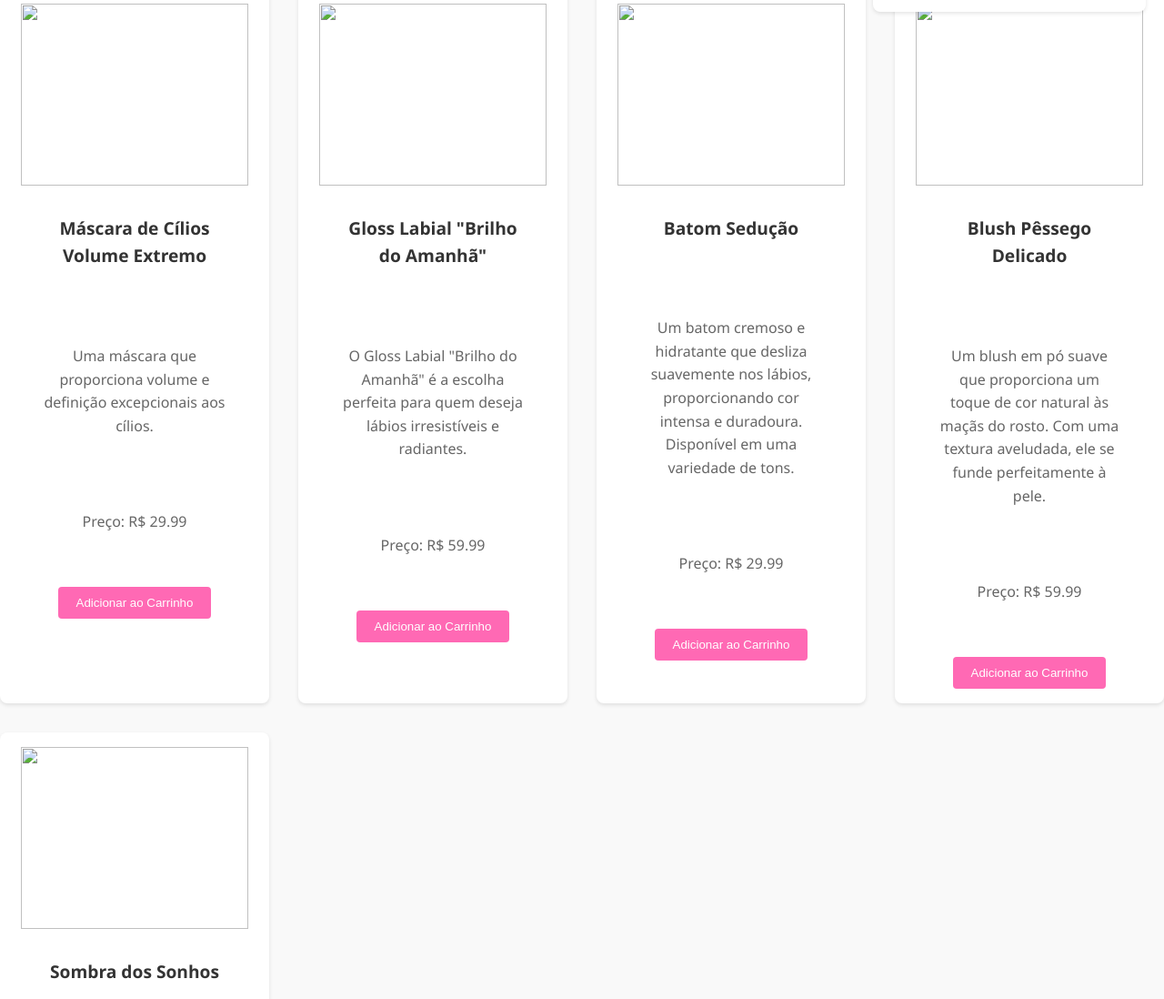
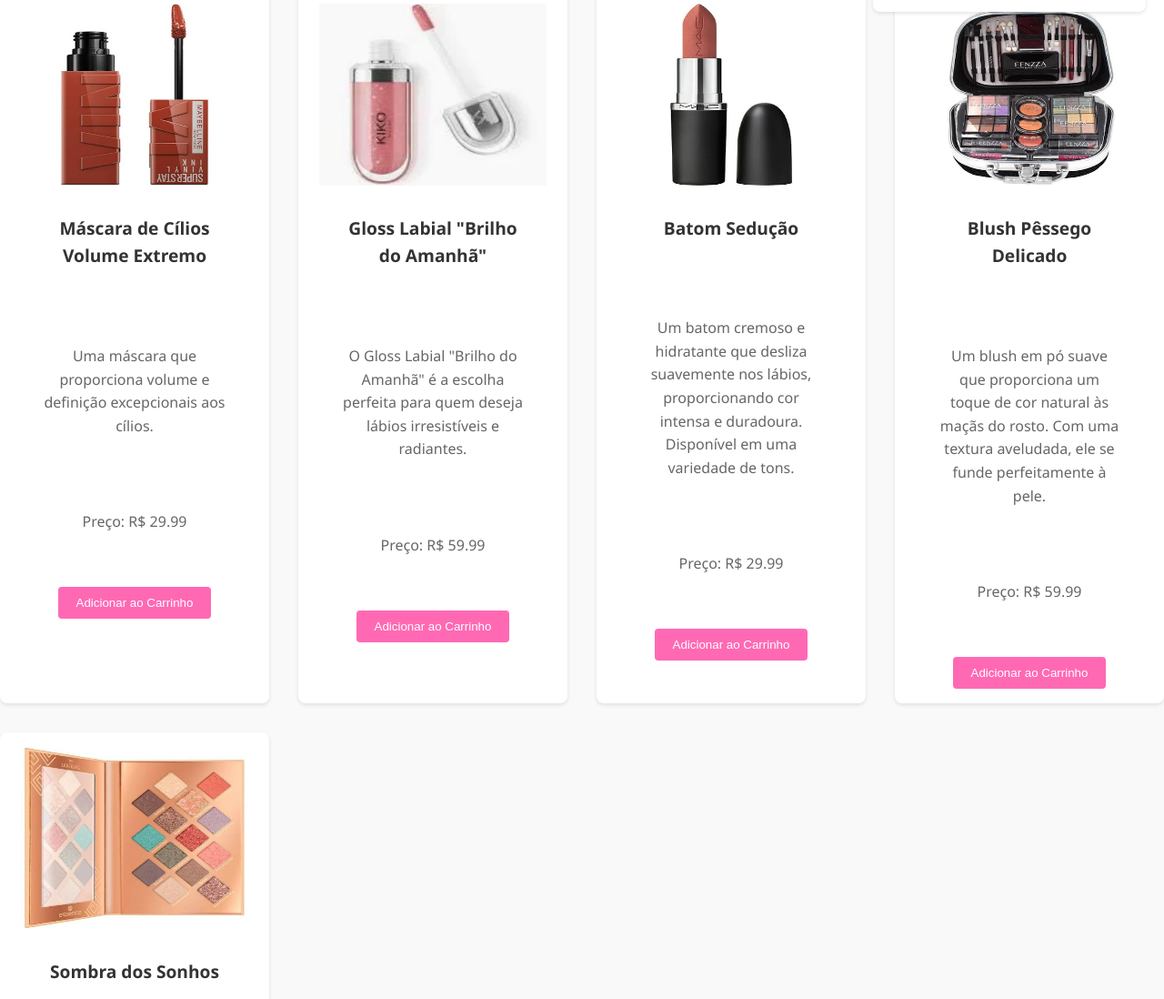
Before and after one commit to danyazevedo/Stilus-Cosmeticos, a plain HTML site: page maquiagem.html in a window 1280 px wide. Shown: the part 202-1300 px from the top of the page at 91% size. Drawn offline with Linux system fonts and the light colour scheme.

Commit message:
Update maquiagem.html

```diff
--- a/maquiagem.html
+++ b/maquiagem.html
@@ -39,14 +39,14 @@
         <h2>Maquiagem</h2>
         <div class="product-list row">
             <div class="product col">
-                <img src="imagem/perfumes femininos/shopping (19).webp"Perfume Floral>
+                <img src="shopping (19).webp"Perfume Floral>
                 <h3>Máscara de Cílios Volume Extremo</h3>
                 <p class="description">Uma máscara que proporciona volume e definição excepcionais aos cílios.</p>
                 <p>Preço: R$ 29.99</p>
                 <button onclick="addToCart('Mascara de cilios', 29.99)">Adicionar ao Carrinho</button>
             </div>
             <div class="product col">
-                <img src="imagem/perfumes femininos/shopping.webp"Perfume Floral>
+                <img src="shopping.webp"Perfume Floral>
                 <h3>Gloss Labial "Brilho do Amanhã"</h3>
                 <p class="description">O Gloss Labial "Brilho do Amanhã" é a escolha perfeita para quem deseja lábios irresistíveis e radiantes. </p>
                 <p>Preço: R$ 59.99</p>
@@ -57,14 +57,14 @@
 
 
             <div class="product col">
-                <img src="imagem/perfumes femininos/shopping (18).webp"Perfume Floral>
+                <img src="shopping (18).webp"Perfume Floral>
                 <h3> Batom Sedução</h3>
                 <p class="description">Um batom cremoso e hidratante que desliza suavemente nos lábios, proporcionando cor intensa e duradoura. Disponível em uma variedade de tons.</p>
                 <p>Preço: R$ 29.99</p>
                 <button onclick="addToCart('Batom sedução', 29.99)">Adicionar ao Carrinho</button>
             </div>
             <div class="product col">
-                <img src="imagem/perfumes femininos/shopping (15).webp"Perfume Floral>
+                <img src="shopping (15).webp"Perfume Floral>
                 <h3>Blush Pêssego Delicado</h3>
                 <p class="description"> Um blush em pó suave que proporciona um toque de cor natural às maçãs do rosto. Com uma textura aveludada, ele se funde perfeitamente à pele.</p>
                 <p>Preço: R$ 59.99</p>
@@ -74,7 +74,7 @@
 
 
             <div class="product col">
-                <img src="imagem/perfumes femininos/shopping (17).webp"Perfume Floral>
+                <img src="shopping (17).webp"Perfume Floral>
                 <h3>Sombra dos Sonhos</h3>
                 <p class="description">Uma paleta de sombras com cores vibrantes e sofisticadas. Com acabamentos matte e cintilantes, as sombras são altamente pigmentadas e fáceis de esfumar.</p>
                 <p>Preço: R$ 29.99</p>
```
